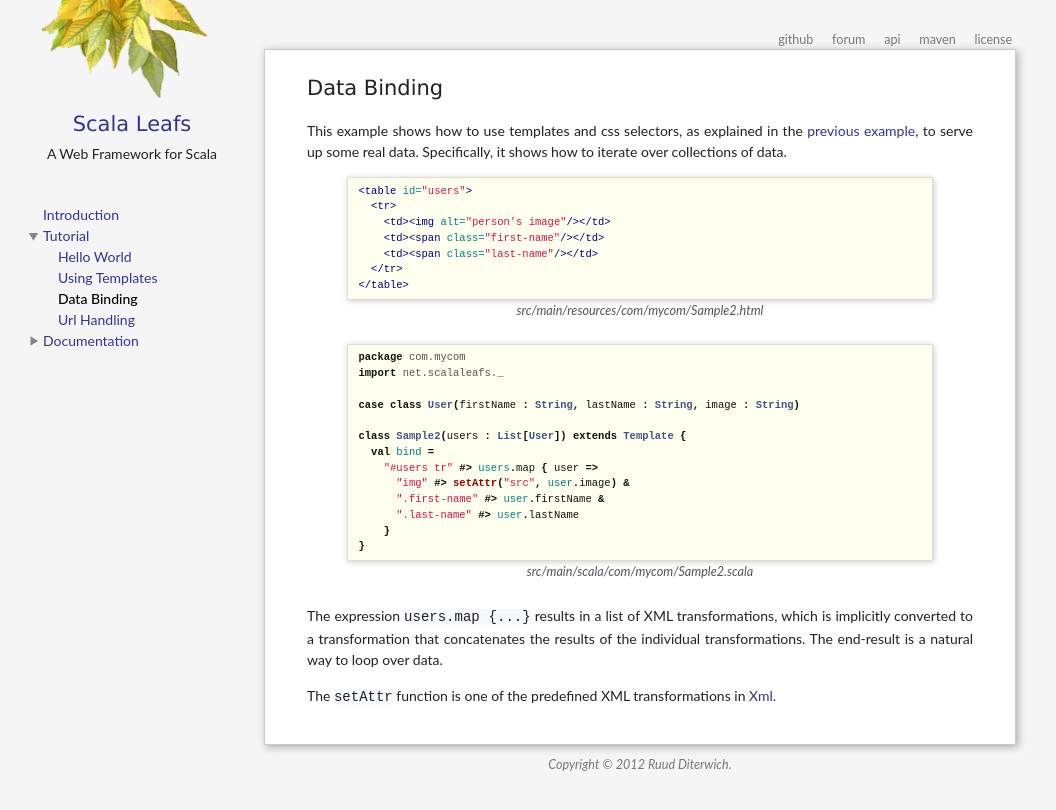
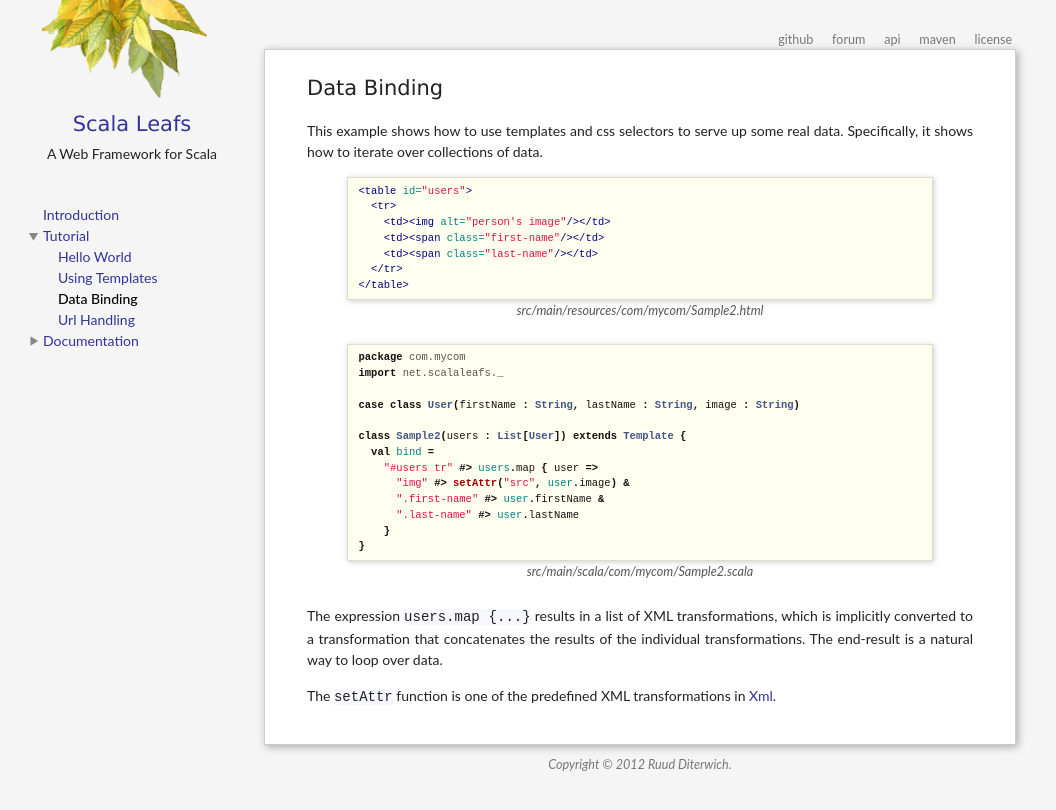
Before and after one commit to scalastuff/scalaleafs, a Jekyll site: the page built from data-binding.md, in a window 1280 px wide. Shown: the top 810 px of the page, without its empty margins (0-1056 px from the left). Built offline with Jekyll 4.4.1, drawn with Linux system fonts in a browser that asks for light colours.

Commit message:
Updated data-binding.md

```diff
--- a/data-binding.md
+++ b/data-binding.md
@@ -3,7 +3,7 @@ title: Data Binding
 layout: default
 ---
 
-This example shows how to use templates and css selectors, as explained in the [previous example](/using-templates.html), to serve up some real data. Specifically, it shows how to iterate over collections of data.
+This example shows how to use templates and css selectors to serve up some real data. Specifically, it shows how to iterate over collections of data.
 
 {% highlight html %}
 <table id="users">
```
